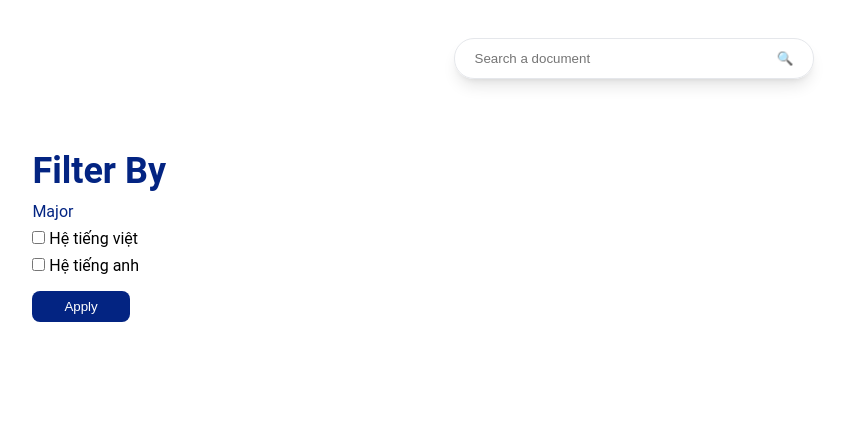
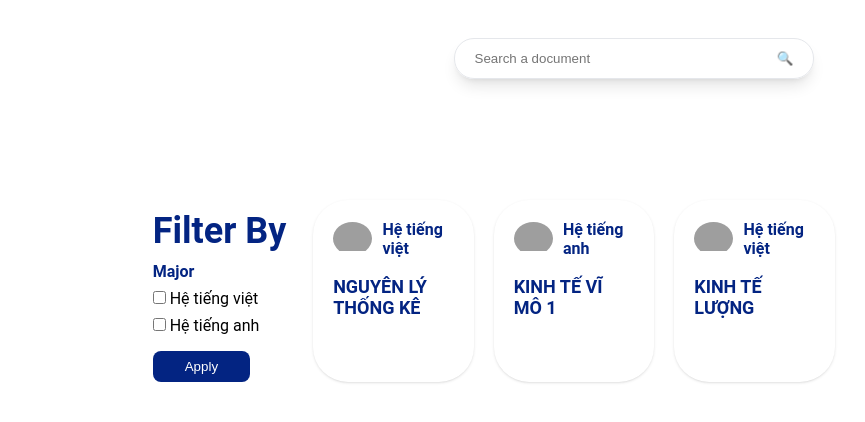
Before and after one commit to AnhHT3010/Learn_JS_HA, a plain HTML site: page form/subjects.html in a window 1280 px wide. Shown: the whole page, without its empty margins (6-871 px from the left). Drawn offline with Linux system fonts and the light colour scheme; grey boxes are pictures that could not be loaded.

Commit message:
filter-data-subject

```diff
--- /dev/null
+++ b/form/data-subject.js
@@ -0,0 +1,25 @@
+let subject = [
+  {
+    id: 1,
+    university_id: 2,
+    imgUrl: "https://snapstudy.vn/store/1/icons/NEU.jpg",
+    name: "Nguyên Lý Thống Kê",
+    major: "Hệ tiếng việt",
+  },
+  {
+    id: 2,
+    university_id: 2,
+    imgUrl: "https://snapstudy.vn/store/1/icons/NEU.jpg",
+    name: "Kinh tế Vĩ Mô 1",
+    major: "Hệ tiếng anh",
+  },
+  {
+    id: 3,
+    university_id: 2,
+    imgUrl: "https://snapstudy.vn/store/1/icons/NEU.jpg",
+    name: "Kinh tế lượng",
+    major: "Hệ tiếng việt",
+  },
+];
+
+export default subject;
--- /dev/null
+++ b/form/subject.js
@@ -0,0 +1,43 @@
+import subject from "./data-subject.js";
+const displaySubject = (data) => {
+  const listSubject = document.getElementById("list-subject");
+  listSubject.innerHTML = "";
+  for (let i = 0; i < data.length; i++) {
+    console.log(data[i], i);
+    listSubject.innerHTML += `
+      <div class="subject">
+        <a href="subjects.html">
+          <div class="intro">
+            <div class="wrap-img">
+              <img
+                src="${data[i].imgUrl}"
+                alt=""
+              />
+            </div>
+            <b>${data[i].major}</b>
+          </div>
+          <div class="shortName">${data[i].name}</div>
+        </a>
+      </div>
+    `;
+  }
+};
+displaySubject(subject);
+
+const searchFilter = document.getElementById("search-filter");
+searchFilter.addEventListener("submit", function (e) {
+  e.preventDefault();
+  const majorVietNam = document.getElementById("vietnamese");
+  const majorEnglist = document.getElementById("english");
+  console.log(majorVietNam.checked, majorEnglist.checked);
+  let new_subjects = [];
+  for (let i = 0; i < subject.length; i++) {
+    if (majorVietNam.checked && subject[i].major === "Hệ tiếng việt") {
+      new_subjects.push(subject[i]);
+    }
+    if (majorEnglist.checked && subject[i].major === "Hệ tiếng anh") {
+      new_subjects.push(subject[i]);
+    }
+  }
+  displaySubject(new_subjects);
+});
--- a/form/subjects.css
+++ b/form/subjects.css
@@ -5,31 +5,48 @@
 #wrap-subject {
   display: flex;
   flex-direction: row;
-  margin-top: 5%;
+  padding: 10%;
 }
 
 #filter {
   width: 20%;
 }
 
-#list-subject {
-
-}
-.major > p{
+.major > p {
   font-size: 16px;
   font-family: "Roboto", sans-serif;
-  color: #032482 ;
+  color: #032482;
 }
-.major{
+.major label {
+  font-weight: normal;
+}
+.major {
   display: flex;
   gap: 8px;
+  font-weight: bold;
   flex-direction: column;
 }
 .apply {
   padding: 8px 32px 8px 32px;
-  color:  white;
+  color: white;
   background-color: #032482;
   border-radius: 8px;
   border: none;
   margin-top: 16px;
 }
+
+.subject .wrap-img {
+  width: 50px;
+}
+
+.subject .intro {
+  align-items: center;
+}
+
+.subject .shortName {
+  margin-top: 15%;
+  text-transform: uppercase;
+  font-size: 18px;
+  font-weight: bold;
+  color: #032482;
+}
--- a/form/subjects.html
+++ b/form/subjects.html
@@ -20,6 +20,7 @@
       <div id="wrap-subject">
         <div id="filter">
           <h2>Filter By</h2>
+          <form id="search-filter" action="">
             <div class="major">
               <p>Major</p>
               <div class="tiengviet">
@@ -31,10 +32,13 @@
                 <label for="english">Hệ tiếng anh</label>
               </div>
             </div>
-          <button class="apply">Apply</button>
+            <button type="submit" class="apply">Apply</button>
+          </form>
         </div>
         <div id="list-subject"></div>
       </div>
     </main>
+    <script type="module" src="./data-subject.js"></script>
+    <script type="module" src="./subject.js"></script>
   </body>
 </html>
--- a/form/university.css
+++ b/form/university.css
@@ -64,8 +64,10 @@ main {
   flex-wrap: wrap;
 }
 
-.university {
+.university,
+.subject {
   cursor: pointer;
+  height: auto;
   width: calc((100% / 4) - 40px);
   border-radius: 35px;
   padding: 20px;
```
Also changed, not shown: form/data-university.js (+12 -0 lines). Lines whose indentation alone changed are shown as unchanged.
